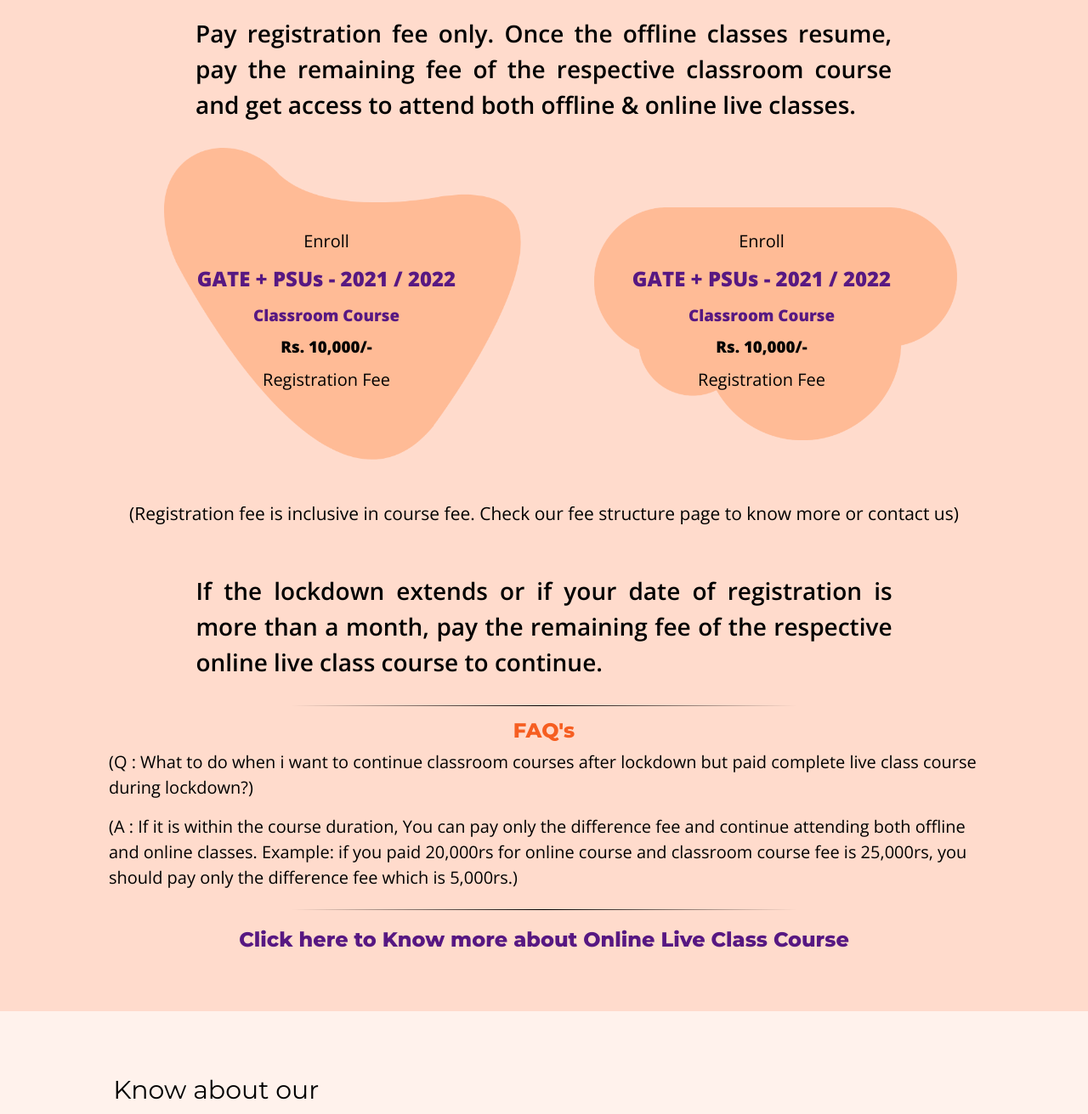
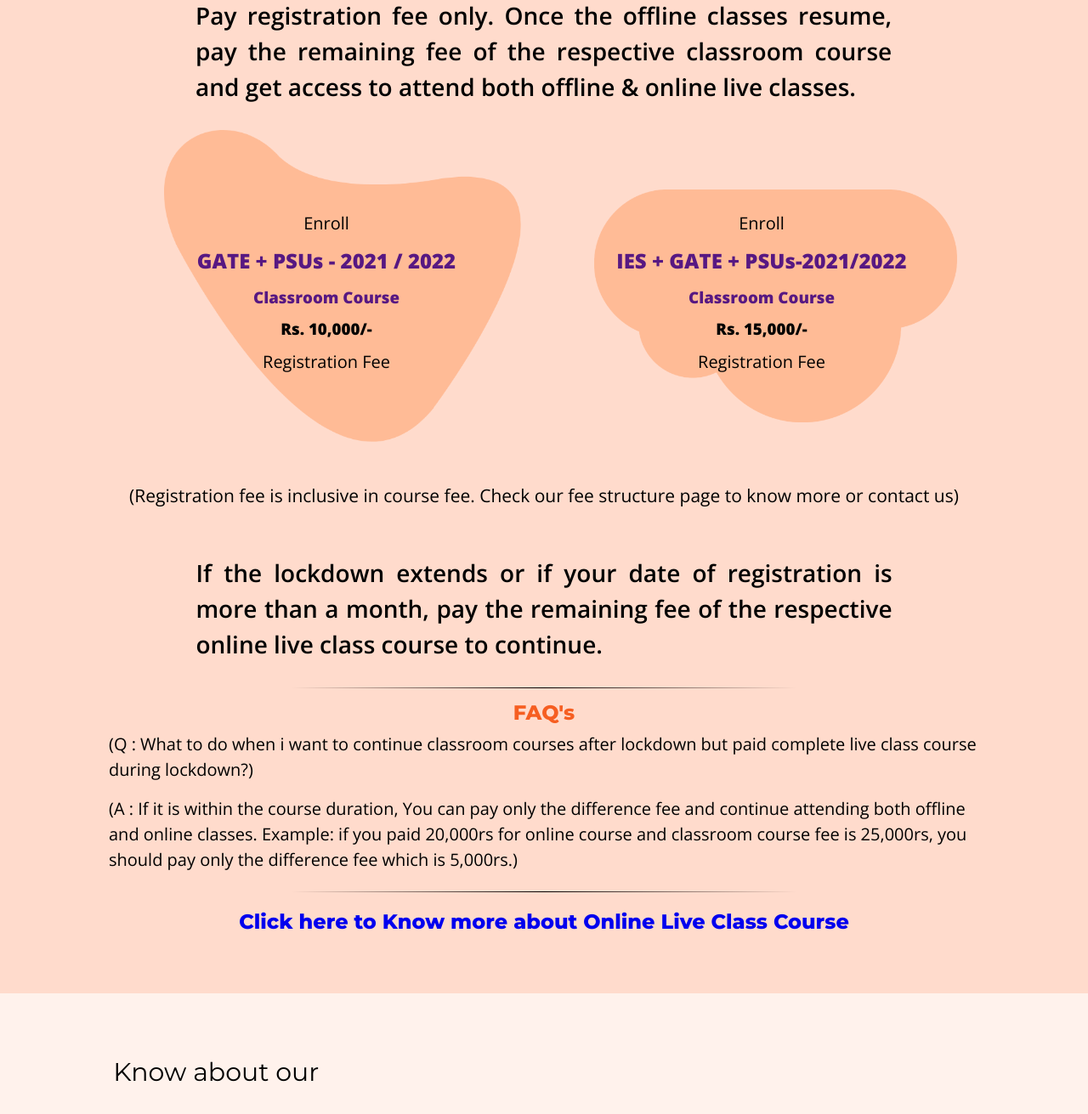
Before and after one commit to oneartboard/iesgate, a PHP site: page / in a window 1280 px wide. Shown: the part 1213-2524 px from the top of the page at 85% size. Run offline with PHP 8.4, Linux system fonts and the light colour scheme.

Commit message:
homepage changes

```diff
--- a/css/theme.css
+++ b/css/theme.css
@@ -4,6 +4,7 @@
 body {
 
     font-family: 'Open Sans', sans-serif;
+    max-width: 1400px;
 }
 
 h1,h2,h3,h4 {
@@ -25,7 +26,7 @@ h1,h2,h3,h4 {
     --swiper-theme-color: #F65E21;
 }
 body {
-    margin: 0;
+    margin: 0 auto;
     padding: 0;
 }
 * {
@@ -76,7 +77,7 @@ body {
 .stripbar {
     background: #FF8E32;
     background: #FF8E32;
-    height: 50px;
+    height: 36px;
     line-height: 50px;
 }
 
@@ -193,6 +194,10 @@ body {
 }
 .text-purple {
     color: #571882 !important;
+}
+
+.noline-link a {
+    text-decoration: none;
 }
 
 .width100 {
--- a/index.html
+++ b/index.html
@@ -36,7 +36,7 @@
 		<div class="c-container">
 			<nav class="c-navbar">
 				<div class="logo">
-					<a href="/">
+					<a href="index.html">
 					<img class="logo-img" src="img/IES Logo 1 White.png" alt="">
 
 					</a>
@@ -94,7 +94,7 @@
 					CLASSROOM Course
 				</a>
 				<div class="or">Or</div>
-				<a href="liveroom.html">	<span style="color: #FF0000;"><sup>.</sup> LIVE</span>ROOM Course </a>
+				<a href="liveroom.html"><span style="color: #FF0000;">LIVE</span>ROOM Course </a>
 
 			</div>
 		</div>
@@ -136,9 +136,9 @@ best utilization of lockdown period
 					<div class="flex-col col-6">
 						<div class="enroll-box right fade-in delay_2" data-scroll>
 							<p>Enroll</p>
-							<h2 class="text-purple">GATE + PSUs - 2021 / 2022</h2>
+							<h2 class="text-purple">IES + GATE + PSUs-2021/2022</h2>
 							<h3 class="text-purple">Classroom Course</h3>
-							<h3> Rs. 10,000/-</h3>
+							<h3> Rs. 15,000/-</h3>
 							<p>Registration Fee</p>
 						</div>
 					</div>
@@ -162,7 +162,7 @@ best utilization of lockdown period
 							</li>
 					</ul>
 				</div>
-				<h2 class="text-purple text-center">Click here to Know more about Online Live Class Course</h3>
+				<h2 class="text-purple text-center noline-link"><a href="liveroom.html">Click here to Know more about Online Live Class Course</a></h3>
 			</div>
 
 		</div>
@@ -317,7 +317,7 @@ online lectures by our expert faculty.
 
 			</div>
 			<div class="flex-col col-6" >
-				<img class="width100 " data-scroll src="img/onlinelectures.svg" alt="">
+				<img data-scroll src="img/onlinelectures.svg" width="75%" style="margin-top:60px;" alt="">
 			</div>
 
 		</div>
@@ -741,12 +741,12 @@ understanding of the concepts.
 
 					<div id="tab6" class="c-tabs">
 
-					  <div class="flex-row">
-							<div class="flex-col col-6">
+					  <div class="flex-row text-center">
 								<h2 class="blue-heading text-center">
 									GATE CS 2021 Test series 140+ Total Tests
 
 								</h2>
+								<br>
 								<ul class="simple-list semibold">
 									<li>
 										74 Topic wise tests
@@ -763,8 +763,7 @@ understanding of the concepts.
 									<li>11 Previous year subject wise tests</li>
 
 								</ul>
-							</div>
-							<!--div class="flex-col col-6 rtbm" style="border-left: 1px solid var(--theme-color);
+															<!--div class="flex-col col-6 rtbm" style="border-left: 1px solid var(--theme-color);
 							margin-left: 50px;
 							max-width: 40%;">
 								<h2 class="blue-heading text-center">
```
Also changed, not shown: img/label.png (added), 1 other file.
